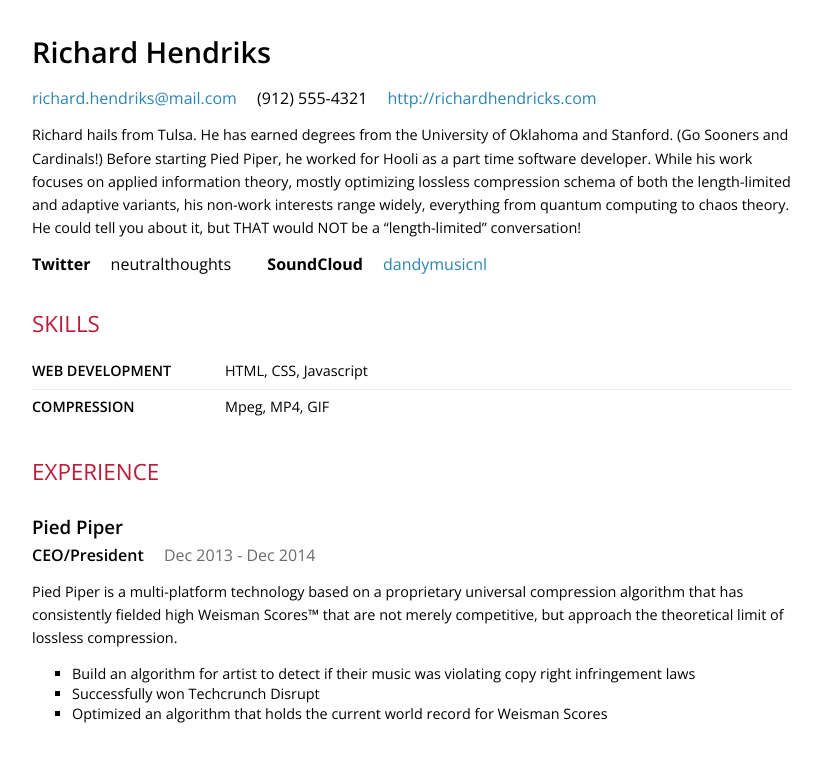
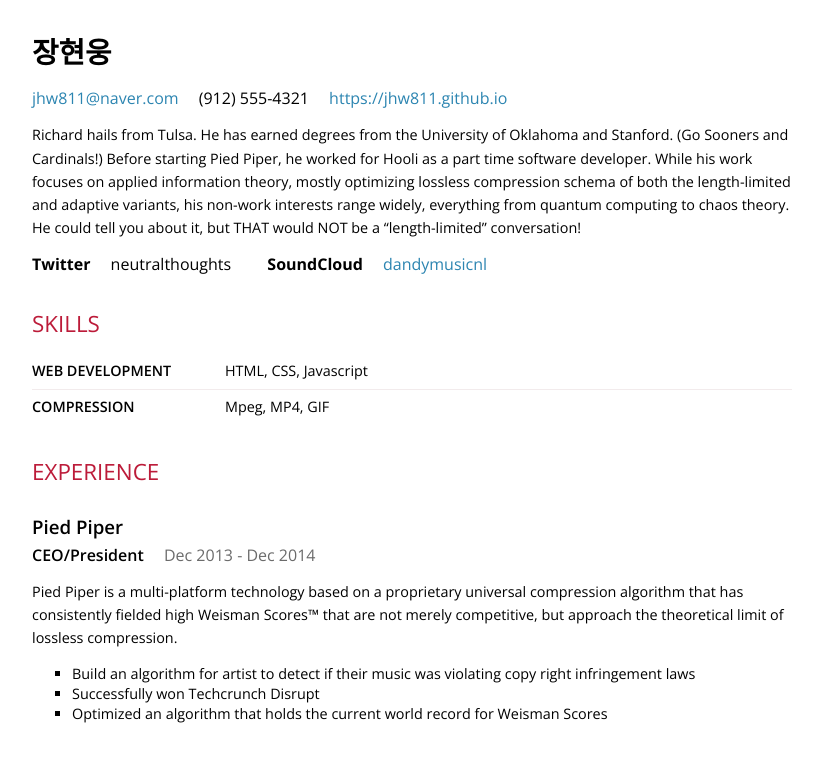
Before and after one commit to jhw811/jhw811.github.io, a plain HTML site: page index.html in a window 1280 px wide. Shown: the top 769 px of the page, without its empty margins (8-829 px from the left). Drawn offline with nearby package versions, Linux system fonts and the light colour scheme.

Commit message:
no message

```diff
--- a/index.html
+++ b/index.html
@@ -3,7 +3,7 @@
 <head>
     <meta charset="utf-8">
     <meta name="viewport" content="width=device-width, user-scalable=no, minimal-ui">
-    <title>Richard Hendriks</title>
+    <title>장현웅</title>
     <style>
         body {
             background: #fff;
@@ -167,16 +167,16 @@
 <div id="resume">
     <section class="heading">
         <header>
-            <h1>Richard Hendriks</h1>
+            <h1>장현웅</h1>
             <div class="contact">
                 <span class="detail">
-                    <a href="mailto:richard.hendriks@mail.com">richard.hendriks@mail.com</a>
+                    <a href="mailto:jhw811@naver.com">jhw811@naver.com</a>
                 </span>
                 <span class="detail">
                     (912) 555-4321
                 </span>
                 <span class="detail">
-                    <a href="http://richardhendricks.com">http://richardhendricks.com</a>
+                    <a href="https://jhw811.github.io">https://jhw811.github.io</a>
                 </span>
             </div>
         </header>
```
